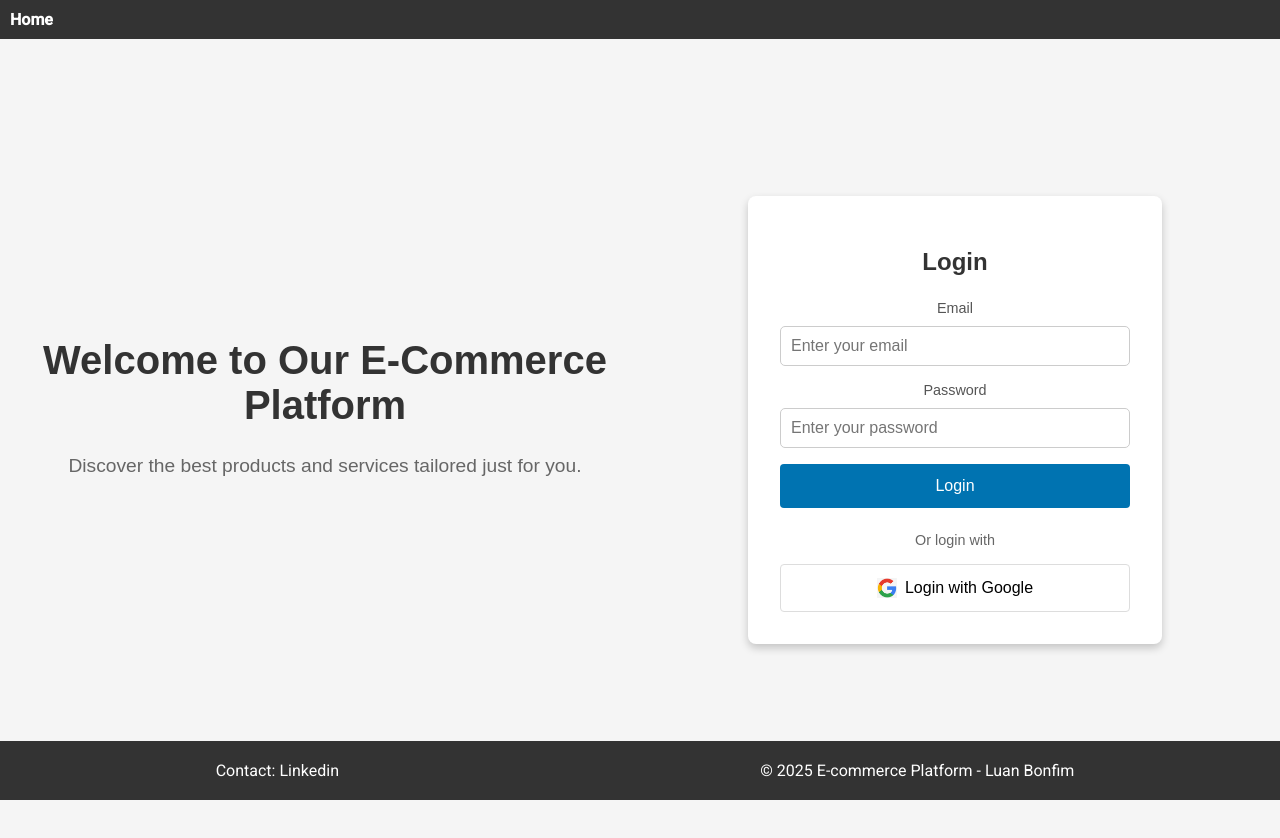
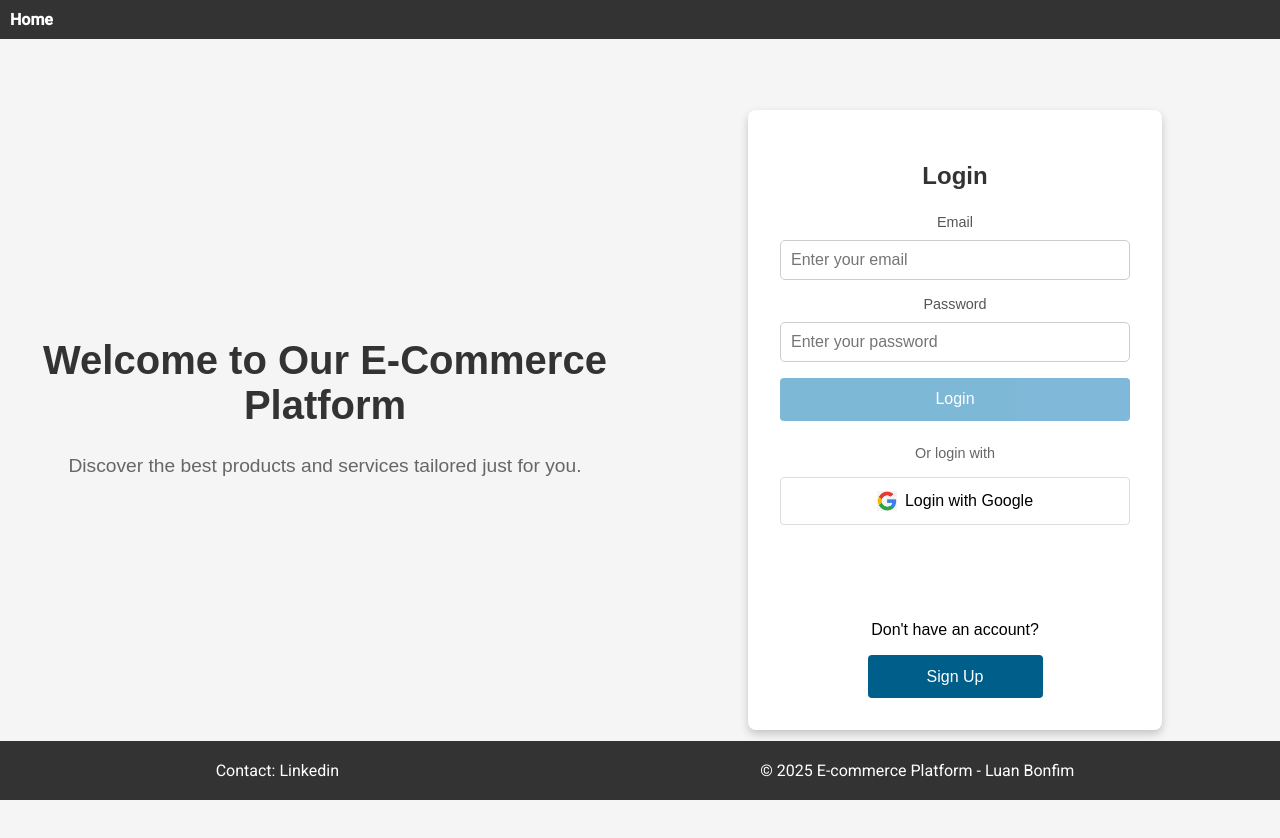
Before and after one commit to Luanbonfim/ecommerce-platform-app, an Angular app: page / in a window 1280 px wide. Built offline with nearby package versions, Linux system fonts and the light colour scheme; no server answers.

Commit message:
implementing logout and some fixes to the UI

```diff
--- a/src/app/app-routing.module.ts
+++ b/src/app/app-routing.module.ts
@@ -3,10 +3,12 @@ import { RouterModule, Routes } from '@angular/router';
 
 import { HomepageComponent } from '../homepage/homepage.component';
 import { LoginComponent } from '../login/login.component';
+import { SignupComponent } from '../signup/signup.component';
 
 export const routes: Routes = [
   { path: '', component: HomepageComponent },
-  { path: 'login', component: LoginComponent }
+  { path: 'login', component: LoginComponent },
+  { path: 'signup', component: SignupComponent },
 ];
 
 @NgModule({
--- a/src/app/app.component.html
+++ b/src/app/app.component.html
@@ -2,6 +2,7 @@
   <nav>
     <ul>
       <li><a routerLink="/" (click)="navigateTo('/')">Home</a></li>
+      <li *ngIf="isLoggedIn" style="margin-left:auto;"><a  routerLink="/" (click)="logout()">Logout</a></li>
     </ul>
   </nav>
 </header>
--- a/src/app/app.component.ts
+++ b/src/app/app.component.ts
@@ -1,17 +1,34 @@
 import { Component } from '@angular/core';
 import { RouterOutlet, Router} from '@angular/router';
+import { AuthService } from './services/auth.service';
+import { NgIf } from '@angular/common';
 
 @Component({
   selector: 'app-root',
-  imports: [RouterOutlet],
+  imports: [RouterOutlet, NgIf],
   templateUrl: './app.component.html',
-  styleUrl: './app.component.scss'
+  styleUrl: './app.component.scss',
 })
 export class AppComponent {
 
-  constructor(private router: Router) {}
+  isLoggedIn: boolean = false;
+
+  constructor(private router: Router, private authService: AuthService) {}
+
 
   navigateTo(route: string) {
     this.router.navigate([route]);
   }
+
+  ngOnInit(): void {
+    this.authService.isLoggedIn.subscribe({
+      next: (loggedIn) => {
+        this.isLoggedIn = loggedIn;
+      }
+    });
+  }
+
+  logout(){
+    this.authService.logout();
+  }
 }
--- a/src/app/app.config.ts
+++ b/src/app/app.config.ts
@@ -1,8 +1,20 @@
-import { ApplicationConfig, provideZoneChangeDetection } from '@angular/core';
+import { provideZoneChangeDetection } from '@angular/core';
 import { provideRouter } from '@angular/router';
 
 import { routes } from './app-routing.module';
+import { provideHttpClient } from '@angular/common/http';
 
-export const appConfig: ApplicationConfig = {
-  providers: [provideZoneChangeDetection({ eventCoalescing: true }), provideRouter(routes)]
+export const appConfig  = {
+  providers: [
+              provideZoneChangeDetection({ eventCoalescing: true }),
+              provideRouter(routes),
+              provideHttpClient()
+            ],
+  apiBaseUrl: 'https://localhost:7263/', // Base URL for your API
+  endpoints: {
+    login: 'api/auth/login',
+    signup: 'api/auth/createuser',
+    checkauth: 'api/auth/checkauth',
+    logout: 'api/auth/logout',
+  },
 };
--- /dev/null
+++ b/src/app/services/auth.service.ts
@@ -0,0 +1,72 @@
+import { Injectable } from '@angular/core';
+import { HttpClient, HttpHeaders } from '@angular/common/http';
+import { Router } from '@angular/router';
+import { BehaviorSubject, catchError, map, Observable, of, tap } from 'rxjs';
+import { appConfig } from '../app.config';
+import { User } from '../models/user.model';
+
+@Injectable({
+  providedIn: 'root',
+})
+export class AuthService {
+  private baseUrl = appConfig.apiBaseUrl; // Replace with your API login endpoint
+  private isLoggedInSubject: BehaviorSubject<boolean> = new BehaviorSubject<boolean>(false);
+
+  constructor(private http: HttpClient, private router: Router) {
+    this.isAuthenticated();
+  }
+
+  // Get current login state
+  get isLoggedIn(): Observable<boolean> {
+    return this.isLoggedInSubject.asObservable();
+  }
+
+  // Method to log in
+  login(user: User): Observable<any> {
+    // Use `withCredentials: true` to allow cookies
+    return this.http.post(this.baseUrl + appConfig.endpoints.login, user, {
+      withCredentials: true,
+    })
+  }
+
+  // Method to log out
+  logout(): void {
+    // Call your ASP.NET Core API's logout endpoint if needed
+    this.http
+      .post(this.baseUrl + appConfig.endpoints.logout, {}, { withCredentials: true })
+      .subscribe({
+        next: () => {
+          console.log('Logout successful');
+          this.isLoggedInSubject.next(false);
+          this.router.navigate(['/']).then(() => {window.location.reload();});
+        },
+        error: (error) => {
+          console.error('Logout failed:', error);
+        },
+      });
+  }
+
+  signup(user: User): Observable<any> {
+    return this.http.post(this.baseUrl + appConfig.endpoints.signup, user, {
+      withCredentials: true,
+    });
+  }
+
+
+  // Method to check if the user is authenticated
+  isAuthenticated(): Observable<boolean> {
+    return this.http.get<any>(this.baseUrl + appConfig.endpoints.checkauth, {
+      withCredentials: true,
+    }).pipe(
+      map(() => {
+        const isAuth = true;
+        this.isLoggedInSubject.next(isAuth); // Update BehaviorSubject
+        return isAuth; // Ensure boolean return
+      }),
+      catchError(() => {
+        this.isLoggedInSubject.next(false);
+        return of(false); // Return false on error
+      })
+    );
+  }
+}
--- a/src/homepage/homepage.component.html
+++ b/src/homepage/homepage.component.html
@@ -1,7 +1,15 @@
-<div class="homepage-container">
+<div *ngIf="isLoading">
+  <p>Loading...</p>
+</div>
+<div *ngIf="!isLoggedIn && !isLoading" class="homepage-container">
   <div class="hero-section">
     <h1>Welcome to Our E-Commerce Platform</h1>
     <p>Discover the best products and services tailored just for you.</p>
-  </div >
+  </div>
     <app-login></app-login>
 </div>
+<div *ngIf="isLoggedIn && !isLoading" class="homepage-container">
+  <div class="hero-section">
+    <p>Welcome back</p>
+  </div>
+</div>
--- a/src/homepage/homepage.component.ts
+++ b/src/homepage/homepage.component.ts
@@ -1,13 +1,35 @@
 import { Component } from '@angular/core';
 import { LoginComponent } from '../login/login.component';
-
+import { AuthService } from '../app/services/auth.service';
+import { NgIf } from '@angular/common';
 
 @Component({
   selector: 'app-homepage',
-  imports: [LoginComponent],
+  imports: [LoginComponent, NgIf],
   templateUrl: './homepage.component.html',
-  styleUrl: './homepage.component.scss'
+  styleUrl: './homepage.component.scss',
 })
 export class HomepageComponent {
 
+  isLoggedIn: boolean = false;
+  isLoading: boolean = true;
+
+  constructor(private authService: AuthService) { }
+
+  ngOnInit(): void {
+    this.isLoading = true;
+    console.log('IS LOADING', this.isLoading);
+
+    this.authService.isAuthenticated().subscribe({
+      next: (loggedIn) => {
+        console.log('CAIU NO SUBSCRIBE isLoggedIn', loggedIn);
+        this.isLoggedIn = loggedIn;
+        this.isLoading = false;
+      },
+      error: (err) => {
+        console.error('Error checking login status', err);
+        this.isLoading = false;
+      }
+    });
+  }
 }
--- a/src/login/login.component.html
+++ b/src/login/login.component.html
@@ -1,16 +1,22 @@
-<div  class="login-container">
+<div class="login-container">
   <div class="login-box">
     <h2>Login</h2>
-    <form class="form-group">
+    <form [formGroup]="loginForm" (ngSubmit)="onSubmit()">
       <div class="form-group">
         <label for="email">Email</label>
-        <input type="email" id="email" placeholder="Enter your email" />
+        <input type="email" id="email" formControlName="email" placeholder="Enter your email" />
+        <div *ngIf="loginForm.get('email')?.invalid && loginForm.get('email')?.touched" class="error-message">
+          Email is required.
+        </div>
       </div>
       <div class="form-group">
         <label for="password">Password</label>
-        <input type="password" id="password" placeholder="Enter your password" />
+        <input type="password" id="password" formControlName="password" placeholder="Enter your password" />
+        <div *ngIf="loginForm.get('password')?.invalid && loginForm.get('password')?.touched" class="error-message">
+          Password is required.
+        </div>
       </div>
-      <button type="submit" class="login-button">Login</button>
+      <button type="submit" [disabled]="loginForm.invalid" class="login-button">Login</button>
     </form>
     <div class="oauth-section">
       <p>Or login with</p>
@@ -19,5 +25,12 @@
         <span>Login with Google</span>
       </button>
     </div>
+    <div class="signup-section">
+      <p>Don't have an account?</p>
+      <button class="signup-button" (click)="onSignUp()">Sign Up</button>
+    </div>
+    <div *ngIf="signUpInvalid" class="error-message">
+      {{ errorMessage }}
+    </div>
   </div>
 </div>
--- a/src/login/login.component.scss
+++ b/src/login/login.component.scss
@@ -8,12 +8,36 @@
     font-size: 1rem;
     cursor: pointer;
     transition: background-color 0.3s ease;
+    &:disabled {
+      cursor: not-allowed;
+      opacity: 0.5;
+  }
   }
 
   .login-button:hover {
     background-color: #005f8a;
   }
 
+  .signup-section {
+    text-align: center;
+    margin-top: 6rem;
+  }
+
+  .signup-button {
+    width: 50%;
+    padding: 0.8rem;
+    background-color: #005f8a;
+    color: white;
+    border: none;
+    border-radius: 4px;
+    font-size: 1rem;
+    cursor: pointer;
+    transition: background-color 0.3s ease;
+  }
+
+  .signup-button:hover {
+    background-color: #218838;
+  }
   .oauth-section {
     text-align: center;
     margin-top: 1.5rem;
@@ -92,3 +116,9 @@
     display: block; /* ✅ Ensures inputs are stacked */
     box-sizing: border-box; /* ✅ Prevents input from overflowing */
   }
+
+  .error-message {
+    color: red;
+    font-size: 0.9rem;
+    margin-top: 5px;
+  }
--- a/src/login/login.component.ts
+++ b/src/login/login.component.ts
@@ -1,14 +1,64 @@
 import { Component } from '@angular/core';
+import { FormBuilder, FormGroup, ReactiveFormsModule, Validators } from '@angular/forms';
+import { Router } from '@angular/router';
+import { AuthService } from '../app/services/auth.service';
+import { NgIf } from '@angular/common';
 
 @Component({
   selector: 'app-login',
-  imports: [],
   templateUrl: './login.component.html',
-  styleUrl: './login.component.scss'
+  styleUrls: ['./login.component.scss'],
+  imports:[ReactiveFormsModule, NgIf]
 })
 export class LoginComponent {
+  loginForm: FormGroup;
+  errorMessage: string = '';
+  signUpInvalid = false;
 
-  ngOnInit() {
-    console.log('LoginComponent initialized');
+  constructor(
+    private fb: FormBuilder,
+    private authService: AuthService,
+    private router: Router
+  ) {
+    this.loginForm = this.fb.group({
+      email: ['', [Validators.required, Validators.email]],
+      password: ['', Validators.required],
+    });
+  }
+
+  onSubmit(): void {
+    if (this.loginForm.invalid) {
+      return;
+    }
+
+    const { email, password } = this.loginForm.value;
+    const user = { email, password};
+
+    this.authService.login(user).subscribe({
+      next: () => {
+        // Redirect to home page on successful login
+        this.router.navigate(['/']).then(() => { window.location.reload();});
+      },
+      error: (error: any) => {
+        this.errorMessage = 'Invalid username or password';
+        console.error('Login failed:', error);
+      },
+    });
+  }
+
+  onSignUp():void{
+    const { email, password } = this.loginForm.value;
+    const user = { email, password};
+    console.log(user)
+    this.authService.signup(user).subscribe({
+      next: () => {
+        // Redirect to home page on successful login
+        this.router.navigate(['/']);
+      },
+      error: (error: any) => {
+        this.errorMessage = error.error;
+        this.signUpInvalid = true;
+      },
+    });
   }
 }
```
Also changed, not shown: src/app/app.module.ts (+7 -2 lines), src/app/models/user.model.ts (added, +7 -0 lines), 1 other file (tests, documents, lock files or other folders).
